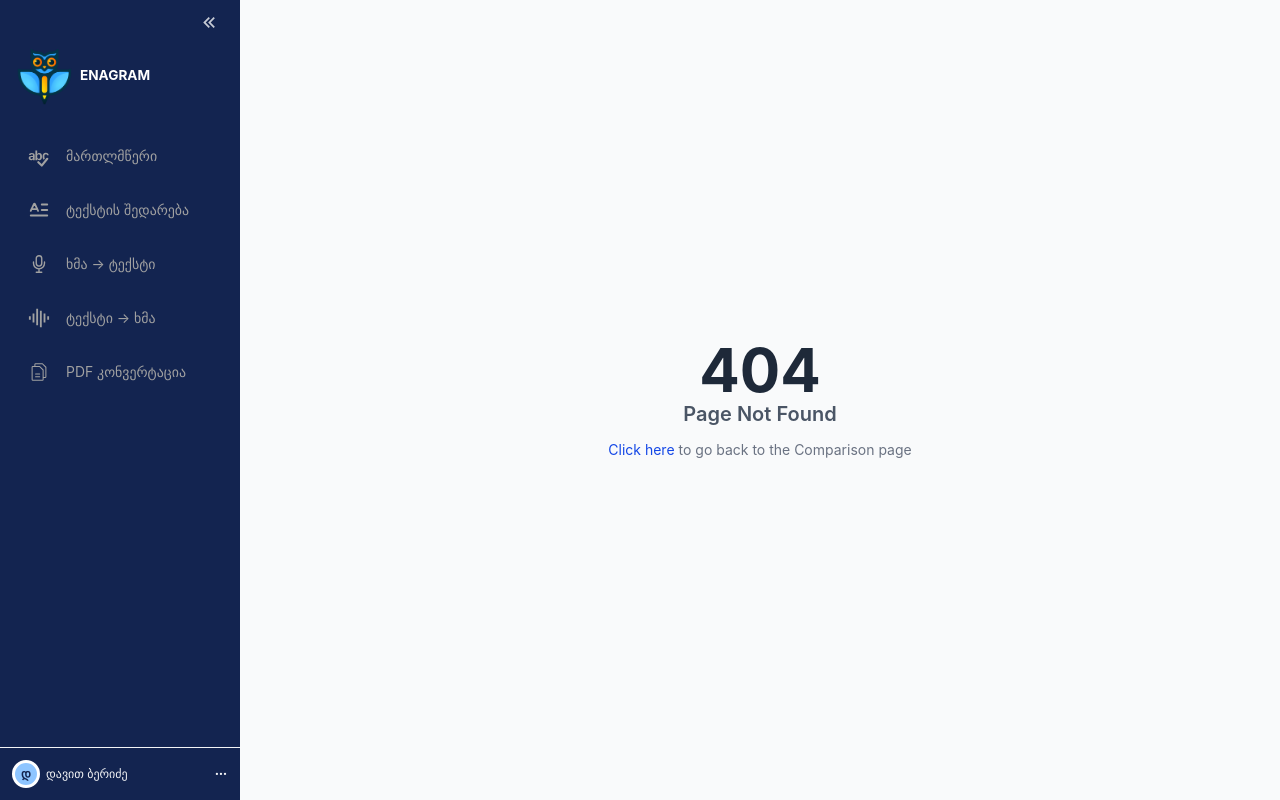
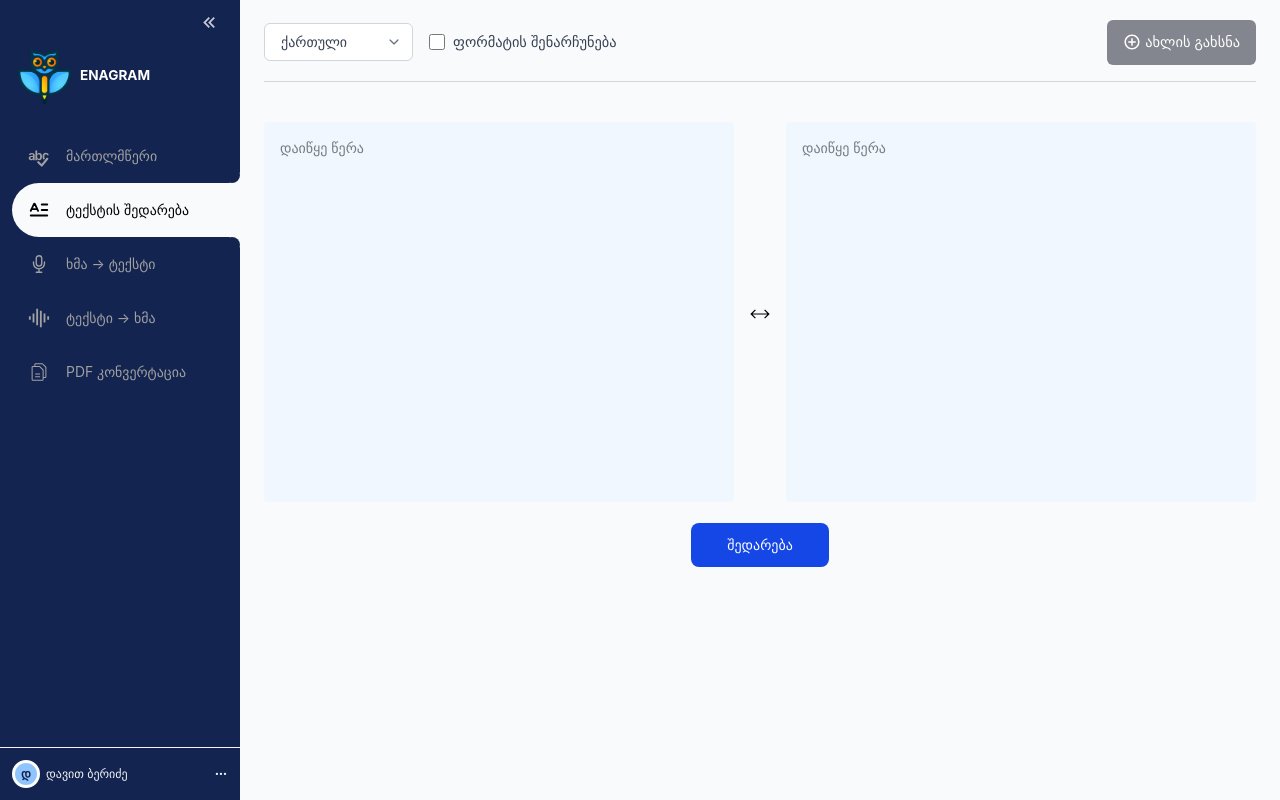
Before and after one commit to Beridze0/text-comparison, a React (Vite) app: page /textcompare in a window 1280 px wide. Before the commit this address had no page. Built offline with nearby package versions, Linux system fonts and the light colour scheme.

Commit message:
link names

```diff
--- a/src/App.jsx
+++ b/src/App.jsx
@@ -10,9 +10,9 @@ export default function App() {
   return (
     <Routes>
       <Route element={<AppLayout />}>
-        <Route path="/" element={<Navigate to="/comparison" replace />} />
+        <Route path="/" element={<Navigate to="/textcompare" replace />} />
         <Route path="/main" element={<MainPage />} />
-        <Route path="/comparison" element={<ComparisonPage />} />
+        <Route path="/textcompare" element={<ComparisonPage />} />
 
         <Route path="*" element={<NotFoundPage />} />
       </Route>
--- a/src/layout/sidebar/sidebarData.js
+++ b/src/layout/sidebar/sidebarData.js
@@ -8,26 +8,26 @@ export const sidebarItems = [
   {
     label: "მართლმწერი",
     icon: BsSpellcheck,
-    link: "MM",
+    link: "spellchecker",
   },
   {
     label: "ტექსტის შედარება",
     icon: LuLetterText,
-    link: "comparison",
+    link: "textcompare",
   },
   {
     label: "ხმა -> ტექსტი",
     icon: IoMicOutline,
-    link: "12313",
+    link: "speechtotext",
   },
   {
     label: "ტექსტი -> ხმა",
     icon: RiVoiceprintFill,
-    link: "3123",
+    link: "texttospeech",
   },
   {
     label: "PDF კონვერტაცია",
     icon: PiFilesLight,
-    link: "5124",
+    link: "convertor",
   },
 ];
```
